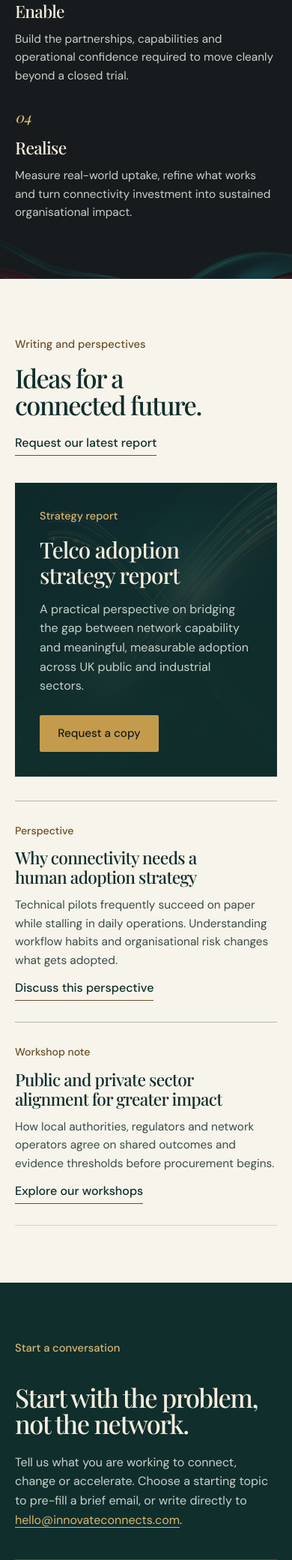
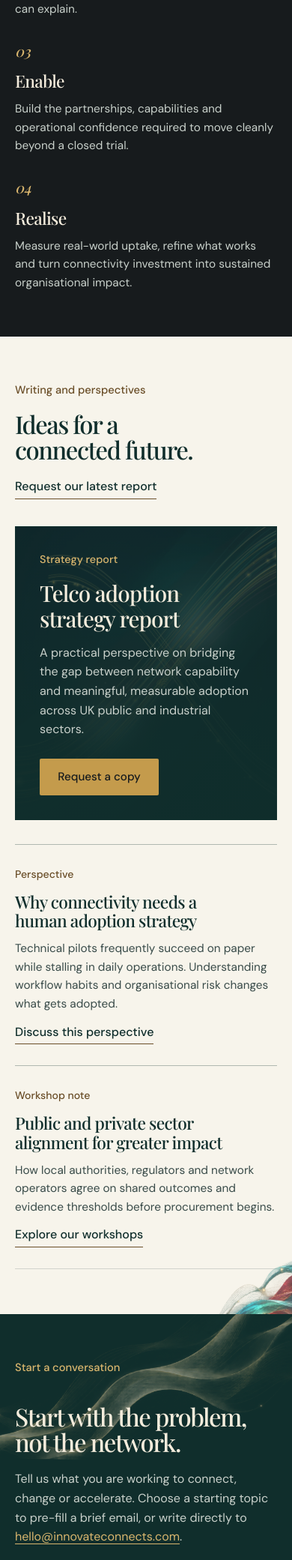
Before and after one commit to koesac-lab/innovate-connects, a PHP site: page /concept-three/ in a window 390 px wide. Shown: the part 4105-6186 px from the top of the page at 75% size. Run offline with PHP 8.4, Linux system fonts and the light colour scheme; some web fonts are replaced.

Commit message:
Switch Concept 3 to WebP ribbon derivatives and elevate mobile artwork presence

```diff
--- a/public/concept-three/index.html
+++ b/public/concept-three/index.html
@@ -24,8 +24,8 @@
   <link rel="preconnect" href="https://fonts.googleapis.com" />
   <link rel="preconnect" href="https://fonts.gstatic.com" crossorigin />
   <link rel="stylesheet" href="https://fonts.googleapis.com/css2?family=DM+Sans:ital,opsz,wght@0,9..40,400..600;1,9..40,400&family=Playfair+Display:ital,wght@0,500;0,600;1,500&display=swap" />
-  <link rel="stylesheet" href="styles.css?v=4" />
-  <script src="app.js?v=4" defer></script>
+  <link rel="stylesheet" href="styles.css?v=5" />
+  <script src="app.js?v=5" defer></script>
 </head>
 <body>
   <a class="skip-link" href="#main">Skip to main content</a>
@@ -77,7 +77,7 @@
       <div class="hero__media" aria-hidden="true">
         <div class="ribbon-layer ribbon-layer--hero" data-parallax="0.14" data-pointer="14">
           <img
-            src="../assets/gallery/signature-diagonal-alpha-source-v01.png"
+            src="../assets/web/signature-diagonal-alpha-web-v01.webp"
             width="1672"
             height="941"
             alt=""
@@ -105,7 +105,7 @@
       <div class="ribbon-stage ribbon-stage--perspective" aria-hidden="true">
         <div class="ribbon-layer" data-parallax="-0.13" data-drift-x="22" data-rotate="3.5">
           <img
-            src="../assets/gallery/quiet-open-arc-alpha-source-v01.png"
+            src="../assets/web/signature-open-arc-alpha-web-v01.webp"
             alt=""
             loading="lazy"
             decoding="async"
@@ -160,9 +160,9 @@
           <a class="text-link" href="#contact" data-topic-trigger="workshop">Scope an engagement</a>
 
           <div class="practice__ribbon" aria-hidden="true">
-            <div class="ribbon-layer" data-parallax="0.15" data-drift-x="-16" data-rotate="-4">
+            <div class="ribbon-layer" data-parallax="0.15" data-drift-x="-16" data-rotate="-3">
               <img
-                src="../assets/gallery/quiet-horizontal-alpha-source-v01.png"
+                src="../assets/web/signature-horizontal-alpha-web-v01.webp"
                 alt=""
                 loading="lazy"
                 decoding="async"
@@ -237,9 +237,9 @@
 
     <section class="band band--ink approach has-ribbon" id="approach" aria-labelledby="approach-heading" data-pathway-section>
       <div class="ribbon-stage ribbon-stage--approach" aria-hidden="true">
-        <div class="ribbon-layer" data-parallax="-0.11" data-drift-x="-28" data-rotate="2.5">
+        <div class="ribbon-layer" data-parallax="-0.11" data-drift-x="-24" data-rotate="2">
           <img
-            src="../assets/gallery/quiet-convergence-alpha-source-v01.png"
+            src="../assets/web/signature-convergence-alpha-web-v01.webp"
             alt=""
             loading="lazy"
             decoding="async"
@@ -286,7 +286,7 @@
       <div class="ribbon-stage ribbon-stage--insights" aria-hidden="true">
         <div class="ribbon-layer" data-parallax="0.12" data-drift-x="16" data-rotate="-2.5">
           <img
-            src="../assets/gallery/quiet-corner-alpha-source-v01.png"
+            src="../assets/web/signature-corner-alpha-web-v01.webp"
             alt=""
             loading="lazy"
             decoding="async"
@@ -345,7 +345,7 @@
       <div class="ribbon-stage ribbon-stage--contact" aria-hidden="true">
         <div class="ribbon-layer" data-parallax="-0.14" data-drift-x="-20" data-rotate="2">
           <img
-            src="../assets/gallery/gold-diagonal-alpha-source-v02.png"
+            src="../assets/web/gold-diagonal-alpha-web-v02.webp"
             alt=""
             loading="lazy"
             decoding="async"
--- a/public/concept-three/styles.css
+++ b/public/concept-three/styles.css
@@ -89,7 +89,7 @@
 
     --gutter: clamp(1.25rem, 5vw, 5.5rem);
     --container-max: 82rem;
-    --band-space: clamp(4.75rem, 9.5vw, 8.75rem);
+    --band-space: clamp(3.75rem, 8.5vw, 8.75rem);
     --ease: cubic-bezier(0.22, 1, 0.36, 1);
   }
 
@@ -175,14 +175,14 @@
   }
 
   h1 {
-    font-size: clamp(2.9rem, 5.5vw, 5.5rem);
+    font-size: clamp(2.75rem, 5.5vw, 5.5rem);
     line-height: 0.97;
     letter-spacing: -0.052em;
     max-width: 11.5ch;
   }
 
   h2 {
-    font-size: clamp(2.15rem, 3.85vw, 3.6rem);
+    font-size: clamp(2.05rem, 3.85vw, 3.6rem);
     line-height: 1.03;
     max-width: 16ch;
   }
@@ -307,58 +307,58 @@
     pointer-events: none;
   }
 
-  /* Perspective: quiet-open-arc framing the editorial thesis */
+  /* Perspective: signature-open-arc framing the editorial thesis */
   .ribbon-stage--perspective {
-    top: -6%;
-    right: -14%;
+    top: -4%;
+    right: -10%;
     width: clamp(28rem, 56vw, 62rem);
-    opacity: 0.42;
-    filter: drop-shadow(0 28px 50px rgba(0, 0, 0, 0.32));
+    opacity: 0.56;
+    filter: drop-shadow(0 28px 50px rgba(0, 0, 0, 0.34));
   }
 
-  /* Practice: quiet-horizontal beneath the left intro column */
+  /* Practice: signature-horizontal beneath the left intro column */
   .practice__ribbon {
-    margin-top: clamp(1.5rem, 4vw, 3.25rem);
-    width: min(100%, 27rem);
+    margin-top: clamp(1.5rem, 4vw, 3rem);
+    width: min(100%, 30rem);
     pointer-events: none;
   }
 
   .practice__ribbon img {
-    opacity: 0.94;
+    opacity: 1;
     filter: drop-shadow(0 18px 30px rgba(16, 46, 44, 0.16));
   }
 
   :root[data-theme="dark"] .practice__ribbon img {
-    opacity: 0.85;
+    opacity: 0.94;
     filter: drop-shadow(0 20px 36px rgba(0, 0, 0, 0.45));
   }
 
-  /* Approach: quiet-convergence (three streams merging into one) behind the 4-stage pathway */
+  /* Approach: signature-convergence (three streams merging into one) */
   .ribbon-stage--approach {
-    bottom: -18%;
-    left: -10%;
-    width: clamp(34rem, 72vw, 76rem);
-    opacity: 0.3;
+    bottom: -14%;
+    left: -8%;
+    width: clamp(34rem, 74vw, 76rem);
+    opacity: 0.44;
   }
 
-  /* Insights: quiet-corner anchored cleanly to the bottom-right corner */
+  /* Insights: signature-corner anchored cleanly to the bottom-right corner */
   .ribbon-stage--insights {
-    bottom: -6%;
-    right: -4%;
-    width: clamp(18rem, 32vw, 34rem);
-    opacity: 0.55;
+    bottom: -4%;
+    right: -3%;
+    width: clamp(18rem, 34vw, 36rem);
+    opacity: 0.72;
   }
 
   :root[data-theme="dark"] .ribbon-stage--insights {
-    opacity: 0.38;
+    opacity: 0.56;
   }
 
   /* Contact: gold-diagonal filaments rising across the dark petrol finale */
   .ribbon-stage--contact {
-    bottom: -16%;
-    left: -12%;
+    bottom: -14%;
+    left: -10%;
     width: clamp(30rem, 58vw, 60rem);
-    opacity: 0.42;
+    opacity: 0.54;
   }
 }
 
@@ -514,7 +514,7 @@
     display: inline-flex;
     align-items: center;
     justify-content: center;
-    min-height: 2.95rem;
+    min-height: 3rem;
     padding: 0.72rem 1.45rem;
     border: 1px solid transparent;
     border-radius: 2px;
@@ -894,7 +894,7 @@
   .report-plate__art {
     position: absolute;
     inset: 0;
-    opacity: 0.36;
+    opacity: 0.44;
     pointer-events: none;
   }
 
@@ -909,7 +909,7 @@
     content: "";
     position: absolute;
     inset: 0;
-    background: linear-gradient(180deg, rgba(16, 46, 44, 0.22) 0%, rgba(16, 46, 44, 0.94) 78%);
+    background: linear-gradient(180deg, rgba(16, 46, 44, 0.16) 0%, rgba(16, 46, 44, 0.92) 78%);
   }
 
   .report-plate__content {
@@ -1189,14 +1185,47 @@
       grid-template-columns: 1fr;
     }
 
+    /* Make ribbon assets bold, unmistakable visual moments on mobile */
+    .ribbon-stage--perspective {
+      top: -2%;
+      right: -18%;
+      width: min(115vw, 34rem);
+      opacity: 0.62;
+    }
+
     .practice__ribbon {
-      max-width: 18rem;
+      width: calc(100% + (var(--gutter) * 2));
+      max-width: none;
+      margin-inline: calc(var(--gutter) * -1);
       margin-top: 1.25rem;
     }
 
+    .ribbon-stage--approach {
+      position: relative;
+      bottom: auto;
+      left: auto;
+      width: 100%;
+      margin-bottom: -1.5rem;
+      opacity: 0.92;
+    }
+
+    .approach {
+      padding-top: 2rem;
+    }
+
     .ribbon-stage--insights {
-      opacity: 0.3;
-      width: 16rem;
+      bottom: -2%;
+      right: -6%;
+      width: min(85vw, 24rem);
+      opacity: 0.72;
+    }
+
+    .ribbon-stage--contact {
+      top: -6%;
+      bottom: auto;
+      left: -14%;
+      width: min(125vw, 36rem);
+      opacity: 0.62;
     }
   }
 
@@ -1206,7 +1235,7 @@
     }
 
     .report-plate {
-      min-height: 22rem;
+      min-height: 21rem;
     }
 
     .theme-toggle {
```
Also changed, not shown: other parts of public/concept-three/styles.css (+18 -14 lines).
